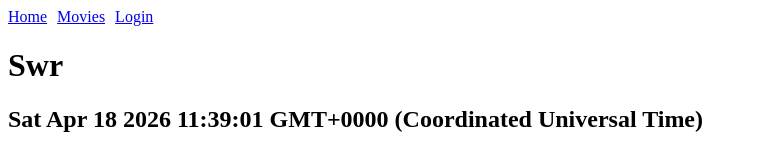
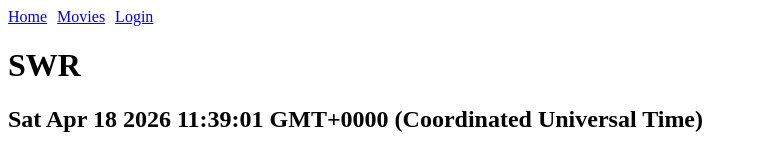
Before and after one commit to ibr-slm-alh/nuxt-3-fundementals-course, a Nuxt app: page /swr in a window 1280 px wide. Shown: the top 160 px of the page, without its empty margins (0-757 px from the left). Built offline with nearby package versions, Linux system fonts and the light colour scheme.

Commit message:
fix: change to spa

```diff
--- a/pages/swr.vue
+++ b/pages/swr.vue
@@ -1,6 +1,6 @@
 <template>
     <div>
-        <h1>Swr</h1>
+        <h1>SWR</h1>
         <h2>{{ new Date() }}</h2>
     </div>
 </template>
```
Also changed, not shown: nuxt.config.ts (+7 -0 lines).
